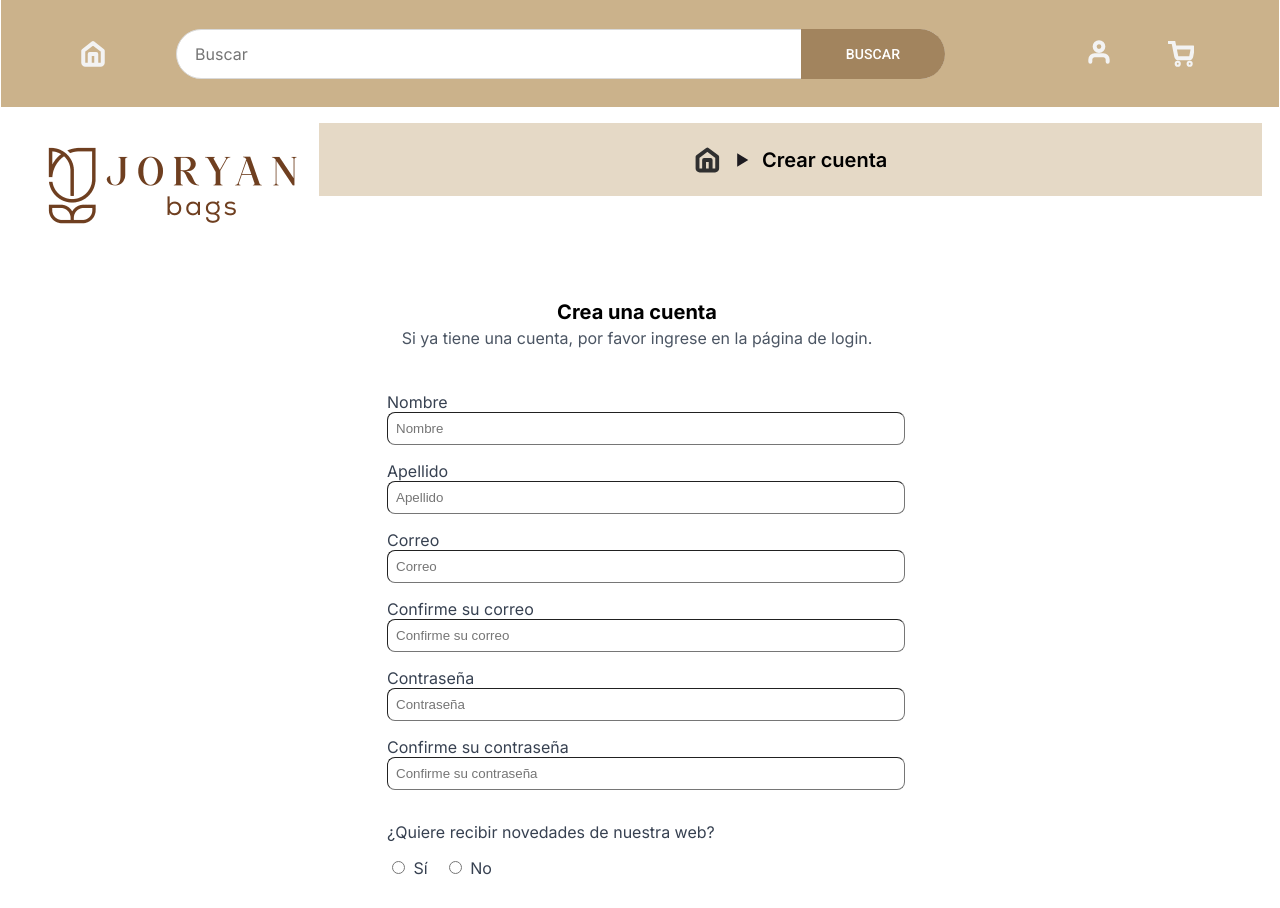
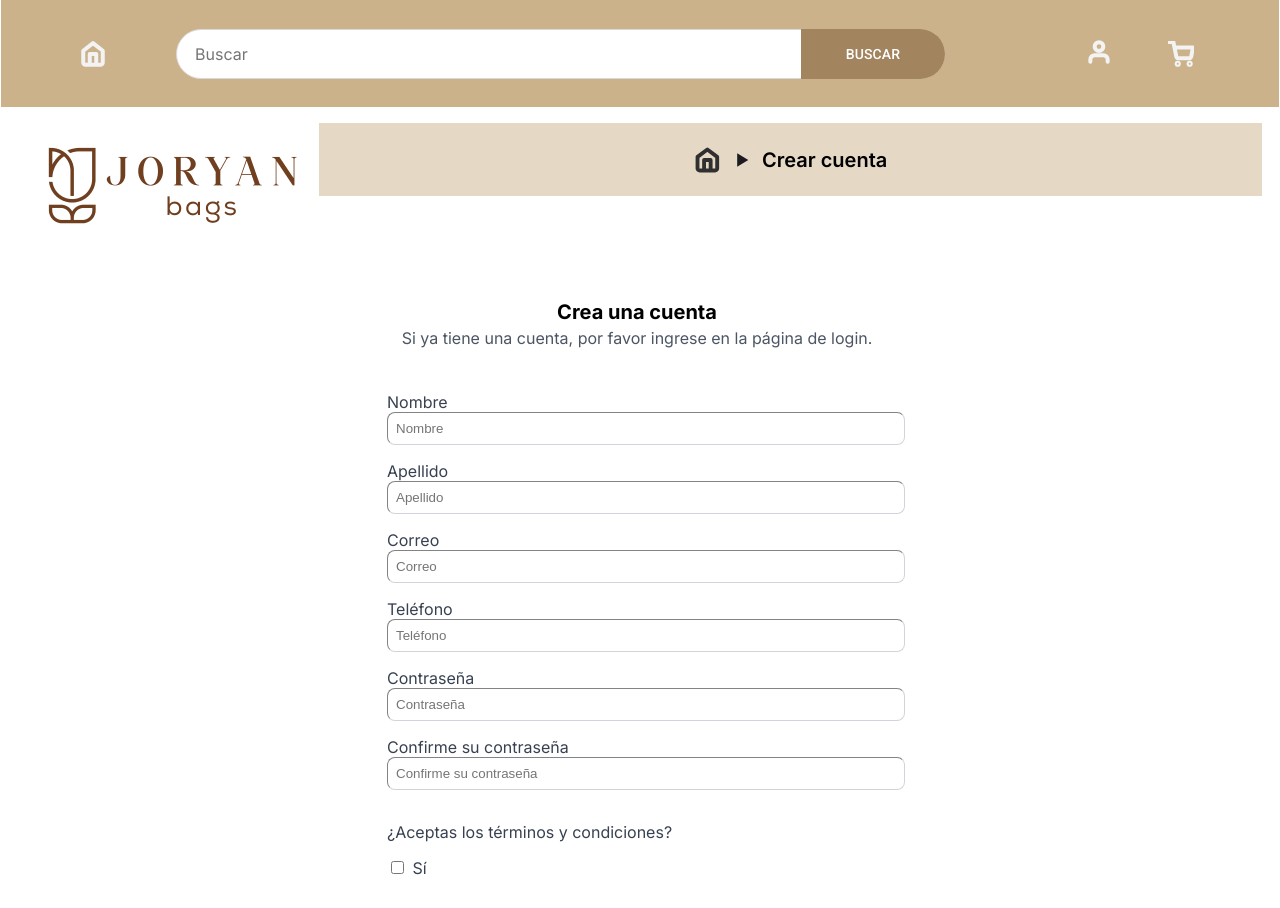
Before and after one commit to CamiloWG/ecommerce-joryanbags, an Angular app in the folder ecommerce-frontend/: page /registro in a window 1280 px wide. Shown: the top 908 px of the page. Built offline with nearby package versions, Linux system fonts and the light colour scheme.

Commit message:
Servicio de registro de usuarios y consumo de API

```diff
--- a/ecommerce-frontend/src/app/pages/registro/registro.component.html
+++ b/ecommerce-frontend/src/app/pages/registro/registro.component.html
@@ -23,55 +23,138 @@
 
           <div class="self-stretch w-[1305px] flex flex-col items-center justify-center gap-[20px] max-w-full mq1050:gap-[15px]">
             <div class="m-0 rounded-radius-200 bg-background-default-default box-border flex flex-col items-center justify-center py-space-300 px-[30px] w-full max-w-[600px] z-[1] mt-[0px] mq450:min-h-[auto]">
-              <form (ngSubmit)="onRegistro()" class="m-0 w-full max-w-[500px] flex flex-col items-center gap-space-400" data-scroll-to="formRegister">
+              <form [formGroup]="form" (ngSubmit)="onRegistro()" class="m-0 w-full max-w-[500px] flex flex-col items-center gap-space-400" data-scroll-to="formRegister">
+                <!-- Nombre -->
                 <div class="flex flex-col w-full">
                   <label class="font-subheading text-gray-700 text-left">Nombre</label>
-                  <input type="text" formControlName="nombre" placeholder="Nombre" class="w-full p-2 border rounded-lg focus:outline-none focus:ring-2 focus:ring-gray-300" />
+                  <input
+                    type="text"
+                    formControlName="nombre"
+                    placeholder="Nombre"
+                    [ngClass]="{
+                      'border-red-500 focus:ring-red-300': form.get('nombre')?.touched && form.get('nombre')?.invalid,
+                      'border-gray-300 focus:ring-gray-300': !(form.get('nombre')?.touched && form.get('nombre')?.invalid)
+                    }"
+                    class="w-full p-2 border rounded-lg focus:outline-none transition" />
+                  <div *ngIf="form.get('nombre')?.touched && form.get('nombre')?.invalid" class="text-red-500 text-sm mt-1 font-subheading">
+                    <span *ngIf="form.get('nombre')?.errors?.['required']">El nombre es obligatorio.</span>
+                  </div>
                 </div>
 
+                <!-- Apellido -->
                 <div class="flex flex-col w-full">
                   <label class="font-subheading text-gray-700 text-left">Apellido</label>
-                  <input type="text" formControlName="apellido" placeholder="Apellido" class="w-full p-2 border rounded-lg focus:outline-none focus:ring-2 focus:ring-gray-300" />
+                  <input
+                    type="text"
+                    formControlName="apellido"
+                    placeholder="Apellido"
+                    [ngClass]="{
+                      'border-red-500 focus:ring-red-300': form.get('apellido')?.touched && form.get('apellido')?.invalid,
+                      'border-gray-300 focus:ring-gray-300': !(form.get('apellido')?.touched && form.get('apellido')?.invalid)
+                    }"
+                    class="w-full p-2 border rounded-lg focus:outline-none transition" />
+                  <div *ngIf="form.get('apellido')?.touched && form.get('apellido')?.invalid" class="text-red-500 text-sm mt-1 font-subheading">
+                    <span *ngIf="form.get('apellido')?.errors?.['required']">El apellido es obligatorio.</span>
+                  </div>
                 </div>
 
+                <!-- Correo -->
                 <div class="flex flex-col w-full">
                   <label class="font-subheading text-gray-700 text-left">Correo</label>
-                  <input type="email" formControlName="correo" placeholder="Correo" class="w-full p-2 border rounded-lg focus:outline-none focus:ring-2 focus:ring-gray-300" />
+                  <input
+                    type="email"
+                    formControlName="correo"
+                    placeholder="Correo"
+                    [ngClass]="{
+                      'border-red-500 focus:ring-red-300': form.get('correo')?.touched && form.get('correo')?.invalid,
+                      'border-gray-300 focus:ring-gray-300': !(form.get('correo')?.touched && form.get('correo')?.invalid)
+                    }"
+                    class="w-full p-2 border rounded-lg focus:outline-none transition" />
+                  <div *ngIf="form.get('correo')?.touched && form.get('correo')?.invalid" class="text-red-500 text-sm mt-1 font-subheading">
+                    <span *ngIf="form.get('correo')?.errors?.['required']">El correo es obligatorio.</span>
+                    <span *ngIf="form.get('correo')?.errors?.['email']">Correo inválido.</span>
+                  </div>
                 </div>
 
+                <!-- Teléfono -->
                 <div class="flex flex-col w-full">
-                  <label class="font-subheading text-gray-700 text-left">Confirme su correo</label>
-                  <input type="email" formControlName="confirmarCorreo" placeholder="Confirme su correo" class="w-full p-2 border rounded-lg focus:outline-none focus:ring-2 focus:ring-gray-300" />
+                  <label class="font-subheading text-gray-700 text-left">Teléfono</label>
+                  <input
+                    type="tel"
+                    formControlName="telefono"
+                    placeholder="Teléfono"
+                    [ngClass]="{
+                      'border-red-500 focus:ring-red-300': form.get('telefono')?.touched && form.get('telefono')?.invalid,
+                      'border-gray-300 focus:ring-gray-300': !(form.get('telefono')?.touched && form.get('telefono')?.invalid)
+                    }"
+                    class="w-full p-2 border rounded-lg focus:outline-none transition" />
+                  <div *ngIf="form.get('telefono')?.touched && form.get('telefono')?.invalid" class="text-red-500 text-sm mt-1 font-subheading">
+                    <span *ngIf="form.get('telefono')?.errors?.['required']">El teléfono es obligatorio.</span>
+                  </div>
                 </div>
 
+                <!-- Contraseña -->
                 <div class="flex flex-col w-full">
                   <label class="font-subheading text-gray-700 text-left">Contraseña</label>
-                  <input type="password" formControlName="contrasena" placeholder="Contraseña" class="w-full p-2 border rounded-lg focus:outline-none focus:ring-2 focus:ring-gray-300" />
+                  <input
+                    type="password"
+                    formControlName="contrasena"
+                    placeholder="Contraseña"
+                    [ngClass]="{
+                      'border-red-500 focus:ring-red-300': form.get('contrasena')?.touched && form.get('contrasena')?.invalid,
+                      'border-gray-300 focus:ring-gray-300': !(form.get('contrasena')?.touched && form.get('contrasena')?.invalid)
+                    }"
+                    class="w-full p-2 border rounded-lg focus:outline-none transition" />
+                  <div *ngIf="form.get('contrasena')?.touched && form.get('contrasena')?.invalid" class="text-red-500 text-sm mt-1 font-subheading">
+                    <span *ngIf="form.get('contrasena')?.errors?.['required']">La contraseña es obligatoria.</span>
+                    <span *ngIf="form.get('contrasena')?.errors?.['minlength']">Debe tener al menos 6 caracteres.</span>
+                  </div>
                 </div>
 
+                <!-- Confirmar contraseña -->
                 <div class="flex flex-col w-full">
                   <label class="font-subheading text-gray-700 text-left">Confirme su contraseña</label>
-                  <input type="password" formControlName="confirmarContrasena" placeholder="Confirme su contraseña" class="w-full p-2 border rounded-lg focus:outline-none focus:ring-2 focus:ring-gray-300" />
+                  <input
+                    type="password"
+                    formControlName="confirmarContrasena"
+                    placeholder="Confirme su contraseña"
+                    [ngClass]="{
+                      'border-red-500 focus:ring-red-300': form.get('confirmarContrasena')?.touched && form.get('confirmarContrasena')?.invalid,
+                      'border-gray-300 focus:ring-gray-300': !(form.get('confirmarContrasena')?.touched && form.get('confirmarContrasena')?.invalid)
+                    }"
+                    class="w-full p-2 border rounded-lg focus:outline-none transition" />
+                  <div *ngIf="form.get('confirmarContrasena')?.touched && form.get('confirmarContrasena')?.invalid" class="text-red-500 text-sm mt-1 font-subheading">
+                    <span *ngIf="form.get('confirmarContrasena')?.errors?.['required']">Debe confirmar la contraseña.</span>
+                    <span *ngIf="form.hasError('noCoinciden')">Las contraseñas no coinciden.</span>
+                  </div>
                 </div>
 
+                <!-- Términos y condiciones -->
                 <div class="w-full">
-                  <p class="font-subheading text-gray-700 text-left">¿Quiere recibir novedades de nuestra web?</p>
+                  <p class="font-subheading text-gray-700 text-left">¿Aceptas los términos y condiciones?</p>
                   <div class="flex gap-4">
                     <label class="font-subheading text-gray-700">
-                      <input type="radio" formControlName="novedades" value="si" class="mr-1" /> Sí
-                    </label>
-                    <label class="font-subheading text-gray-700">
-                      <input type="radio" formControlName="novedades" value="no" class="mr-1" /> No
+                      <input
+                        type="checkbox"
+                        formControlName="terminos"
+                        class="mr-1" /> Sí
                     </label>
                   </div>
+                  <div *ngIf="form.get('terminos')?.touched && form.get('terminos')?.invalid" class="text-red-500 text-sm mt-1 font-subheading">
+                    Debes aceptar los términos y condiciones.
+                  </div>
                 </div>
+
+                <!-- Botón de enviar -->
+                <button type="submit" class="group cursor-pointer bg-background-brand-default border border-background-brand-default p-space-300 rounded-radius-200 flex items-center justify-center w-full mt-6 hover:bg-white hover:text-black transition">
+                  <div class="font-subheading text-body-size-medium text-text-brand-on-brand text-white group-hover:text-black transition">
+                    Registrarme
+                  </div>
+                </button>
               </form>
-            </div>
 
-            <div class="flex flex-col items-center justify-center pt-[0px] px-0 pb-0 box-border max-w-full mq1050:min-w-full mq450:flex-1">
-              <div class="flex flex-col items-center justify-center text-center font-subheading">
-                <app-button class="font-subheading" [buttonText]="'Ingresar'" [buttonRoute]="'/login'" [showButton]="true"></app-button>
-              </div>
+
+
             </div>
           </div>
         </div>
--- a/ecommerce-frontend/src/app/pages/registro/registro.component.ts
+++ b/ecommerce-frontend/src/app/pages/registro/registro.component.ts
@@ -4,6 +4,12 @@ import { Route } from '../../core/components/shared/Route/Route.component';
 import { LogoComponent } from '../../core/components/shared/logo/logo.component';
 import { FooterComponent } from '../../core/components/shared/footer/footer.component';
 import { ButtonComponent } from '../../core/components/button/button.component';
+import { FormBuilder, FormGroup, ReactiveFormsModule, Validators } from '@angular/forms';
+import { AuthService } from '../../core/services/auth.service';
+import { User } from '../../core/interfaces/user.interface';
+import { CommonModule } from '@angular/common';
+import Swal from 'sweetalert2';
+import { Router } from '@angular/router';
 
 @Component({
   selector: 'app-registro',
@@ -13,11 +19,93 @@ import { ButtonComponent } from '../../core/components/button/button.component';
     LogoComponent,
     FooterComponent,
     ButtonComponent,
+    ReactiveFormsModule,
+    CommonModule
   ],
   templateUrl: './registro.component.html',
   styleUrl: './registro.component.css'
 })
 export class RegistroComponent {
-  onRegistro(): void {
+  form: FormGroup = {} as FormGroup;
+
+  constructor(private fb: FormBuilder, private registroService: AuthService, private router: Router) {}
+
+  ngOnInit(): void {
+    this.form = this.fb.group({
+      nombre: ['', [Validators.required]],
+      apellido: ['', [Validators.required]],
+      correo: ['', [Validators.required, Validators.email]],
+      telefono: ['', [Validators.required, Validators.pattern('^[0-9]{10,10}$')]],
+      contrasena: ['', [Validators.required, Validators.minLength(6)]],
+      confirmarContrasena: ['', [Validators.required]],
+      terminos: [false, [Validators.requiredTrue]]
+    }, { validator: this.matchPasswords });
+  }
+
+  matchPasswords(group: FormGroup) {
+    const password = group.get('contrasena');
+    const confirm = group.get('confirmarContrasena');
+
+    if (!password || !confirm) return null;
+
+    if (password.value !== confirm.value) {
+      confirm.setErrors({ noCoinciden: true });
+      return { noCoinciden: true };
+    } else {
+      if (confirm.hasError('noCoinciden')) {
+        confirm.setErrors(null);
+      }
+      return null;
+    }
+  }
+
+  onRegistro() {
+    if (this.form.invalid) {
+      this.form.markAllAsTouched();
+      this.matchPasswords(this.form);
+      return;
+    }
+
+    const data: User = {
+      full_name: this.form.value.nombre + ' ' + this.form.value.apellido,
+      email: this.form.value.correo,
+      phone: this.form.value.telefono,
+      password: this.form.value.contrasena,
+      address: 'Sin dirección',
+      rol_id: 1
+    };
+
+    this.registroService.registrarUsuario(data).subscribe({
+      next: (response) => {
+        localStorage.setItem('token', response.token);
+        Swal.fire({
+          icon: 'success',
+          title: '¡Registro exitoso!',
+          text: 'Tu cuenta ha sido creada correctamente.',
+          confirmButtonText: 'Ir al login',
+          confirmButtonColor: '#3085d6',
+          customClass: {
+            title: "font-sans",
+            popup: "font-sans"
+          }
+        }).then(() => {
+          this.router.navigate(['/login']).then(() => {
+            window.scrollTo(0, 0);
+          });
+        });
+      },
+      error: (err) => {
+        console.error('Error en el registro:', err);
+        Swal.fire({
+          icon: 'error',
+          title: 'Ocurrió un error',
+          text: err.error.error || 'Error al registrarse, por favor intente de nuevo mas tarde',
+          customClass: {
+            title: "font-sans",
+            popup: "font-sans"
+          }
+        });
+      }
+    });
   }
 }
```
Also changed, not shown: ecommerce-frontend/src/app/core/interfaces/user.interface.ts (added, +8 -0 lines), ecommerce-frontend/src/app/core/services/auth.service.ts (added, +18 -0 lines), 1 other file (tests, documents, lock files or other folders).
